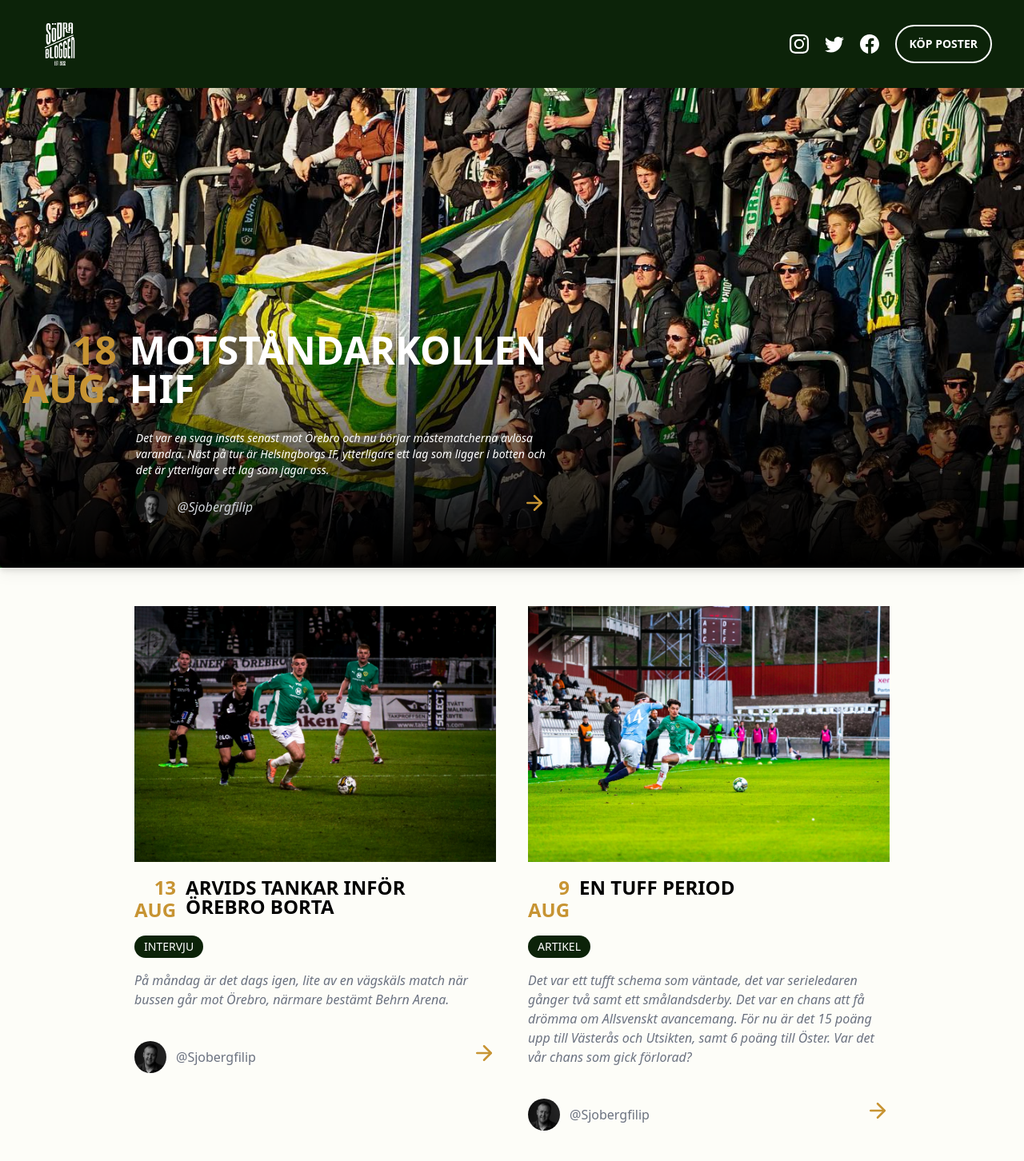
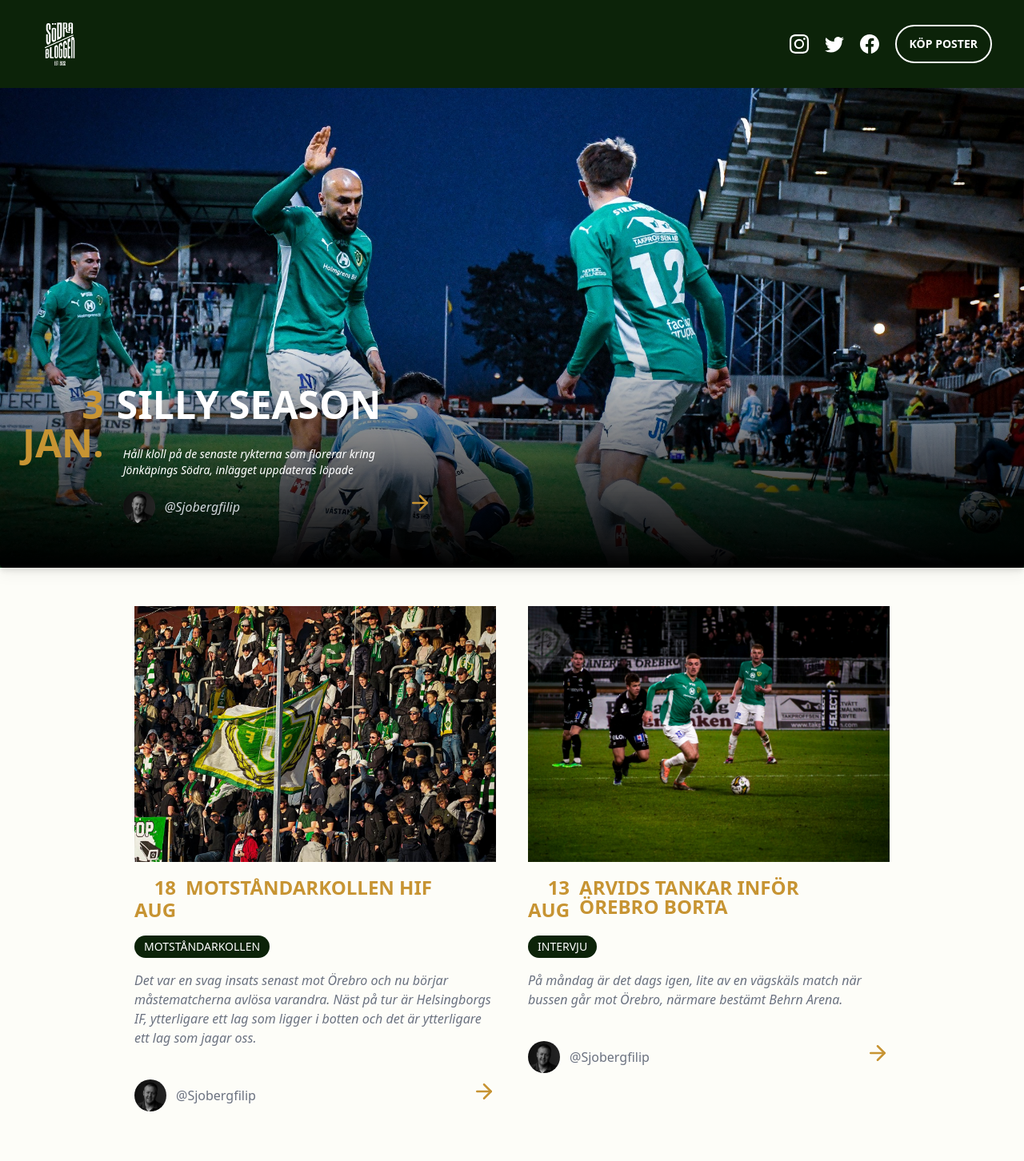
Before and after one commit to sjoobergfilip/sodrabloggen, a Next.js app: page / in a window 1280 px wide. Shown: the top 1452 px of the page at 80% size. Built offline with nearby package versions, Linux system fonts and the light colour scheme; grey boxes are pictures that could not be loaded.

Commit message:
add a silly season post

```diff
--- a/app/globals.css
+++ b/app/globals.css
@@ -29,6 +29,15 @@ body {
     font-size: 16px;
 }
 
+section h2 {
+    font-size: 22px;
+}
+
+section h3 {
+    color: #C79433;
+    font-size: 22px;
+}
+
 @media (min-width: 768px) {
     .custom-min-height {
         min-height: 70%;
--- /dev/null
+++ b/blogposts/sillyseason.md
@@ -0,0 +1,40 @@
+---
+title: Silly Season
+date: "2024-01-03"
+author:
+  {
+    name: Filip Sjöberg,
+    twitterName: "@Sjobergfilip",
+    twitterLink: https://twitter.com/sjobergfilip,
+    image: "/images/author/filip.jpg",
+  }
+postImage: "/images/blog/abdulla.jpg"
+categorys: [Silly Season]
+description: Håll kloll på de senaste rykterna som florerar kring Jönkäpings Södra, inlägget uppdateras löpade
+---
+
+Här kommer jag försöka samla allt som pratas om Södra under vintern och våren, spelare som ryktas ut och spelare som ryktas in. Hör du något som du vill dela med sig så skicka ett DM.
+
+### Södra förhandlar med flera spelare.
+
+**3: Januari**
+
+Bengt Canell berättar för JP att man är i förhandlignar med Alexander Nilsson, Daniel Strandsäter och Anton Thorsson om vidare spel i den gröna tröjan.A lla tre hade klausuler i sina kontrakt som säger att kontraktet ska omförhandlas vid degradering. Om det blir någon förlängning av Elias Nordströms lån var Bengt tveksam till.
+
+### Alexander Berntsson länmar.
+
+**3: Januari**
+
+JP har pratat med Bengt Canell och han berättar att det Berntsson hade en klasul i sitt kontrakt som gör att han lämnar Södra. Och han kommer inte att finns med när truppen drar igång igen i januari.
+
+## Jonathan Drott klar.
+
+**3: Januari**
+
+Jonathan Drott spelar åter i den gröna tröjan. Med Bäckseda IF som moderklubb anslöt Drott 2012 från Myresjö IF, det blev totalt tre säsonger i den gröna tröjan innan han lämnade för Östers IF där han höll till i åtta säsonger. Förra året blev det spel i Örgryte, där parterna kom överens om att bryta kontraktet i förtid. Nu efter 10 år är han alltså tillbaka och kommer vara en riktigt nyttig spelare för detta unga Södra.
+
+## Bjurnemark klar för Ariana FC.
+
+**1 Jannuari**
+
+Året börjar med att Albin Sjöstrand Bjurnemark skriver på för den hårt satsande seriekonkurrenten Ariana. Vi tackar för din tid i Södra.
```
